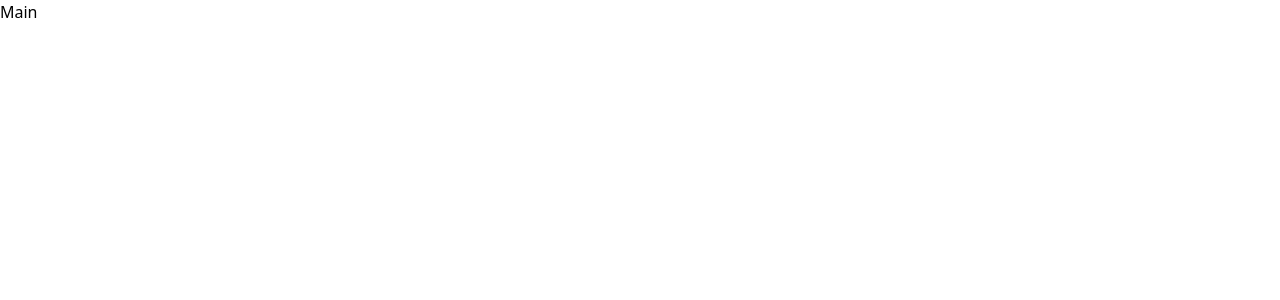
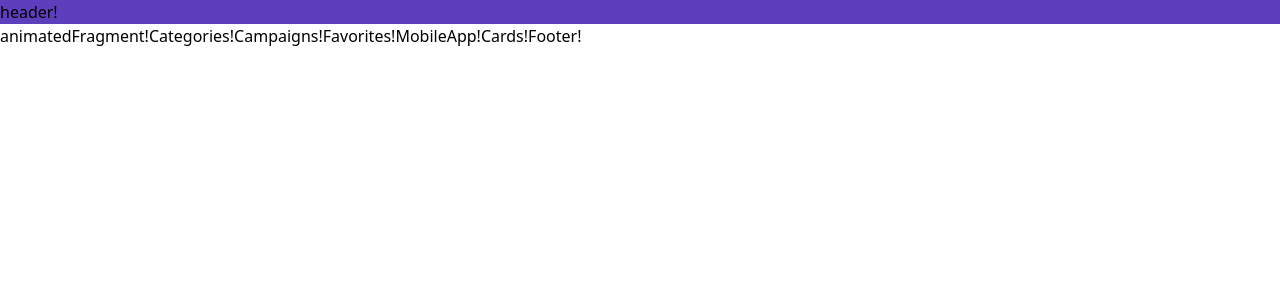
Before and after one commit to umitdemirci1/getir-clone, a React (Create React App) app: page / in a window 1280 px wide. Shown: the top 300 px of the page. Built offline with nearby package versions, Linux system fonts and the light colour scheme.

Commit message:
Basic component tree is created. Color is added.
Basic component tree is created. Getir's brand color is specified and included in tailwind config file.

```diff
--- a/src/App.js
+++ b/src/App.js
@@ -1,7 +1,23 @@
+import AnimatedFragment from "./components/AnimatedFragment";
+import Campaigns from "./components/Campaigns";
+import Cards from "./components/Cards";
+import Categories from "./components/Categories";
+import Favorites from "./components/Favorites";
+import Footer from "./components/Footer";
+import Header from "./components/Header";
+import MobileApp from "./components/MobileApps";
+
 function App() {
   return (
     <div className="App">
-     Main
+     <Header></Header>
+     <AnimatedFragment></AnimatedFragment>
+     <Categories></Categories>
+     <Campaigns></Campaigns>
+     <Favorites></Favorites>
+     <MobileApp></MobileApp>
+     <Cards></Cards>
+     <Footer></Footer>
     </div>
   );
 }
--- /dev/null
+++ b/src/components/AnimatedFragment.js
@@ -0,0 +1,9 @@
+const AnimatedFragment = () => {
+    return (
+        <>
+            animatedFragment!
+        </>
+     );
+}
+
+export default AnimatedFragment;
--- /dev/null
+++ b/src/components/Campaigns.js
@@ -0,0 +1,9 @@
+const Campaigns = () => {
+    return (
+        <>
+            Campaigns!
+        </>
+     );
+}
+
+export default Campaigns;
--- /dev/null
+++ b/src/components/Cards.js
@@ -0,0 +1,9 @@
+const Cards = () => {
+    return (
+        <>
+            Cards!
+        </>
+     );
+}
+
+export default Cards;
--- /dev/null
+++ b/src/components/Categories.js
@@ -0,0 +1,9 @@
+const Categories = () => {
+    return (
+        <>
+            Categories!
+        </>
+     );
+}
+
+export default Categories;
--- /dev/null
+++ b/src/components/Favorites.js
@@ -0,0 +1,9 @@
+const Favorites = () => {
+    return (
+        <>
+            Favorites!
+        </>
+     );
+}
+
+export default Favorites;
--- /dev/null
+++ b/src/components/Footer.js
@@ -0,0 +1,9 @@
+const Footer = () => {
+    return (
+        <>
+            Footer!
+        </>
+     );
+}
+
+export default Footer;
--- /dev/null
+++ b/src/components/Header.js
@@ -0,0 +1,9 @@
+const Header = () => {
+    return (
+        <div className="bg-brand-color">
+            header!
+        </div>
+     );
+}
+
+export default Header;
--- /dev/null
+++ b/src/components/MobileApps.js
@@ -0,0 +1,9 @@
+const MobileApp = () => {
+    return (
+        <>
+            MobileApp!
+        </>
+     );
+}
+
+export default MobileApp;
--- a/tailwind.config.js
+++ b/tailwind.config.js
@@ -2,7 +2,11 @@
 module.exports = {
   content: ["./src/**/*.{js,jsx,ts,tsx}"],
   theme: {
-    extend: {},
+    extend: {
+      backgroundColor: {
+        'brand-color': '#5d3ebc'
+      }
+    },
   },
   plugins: [],
 }
```
